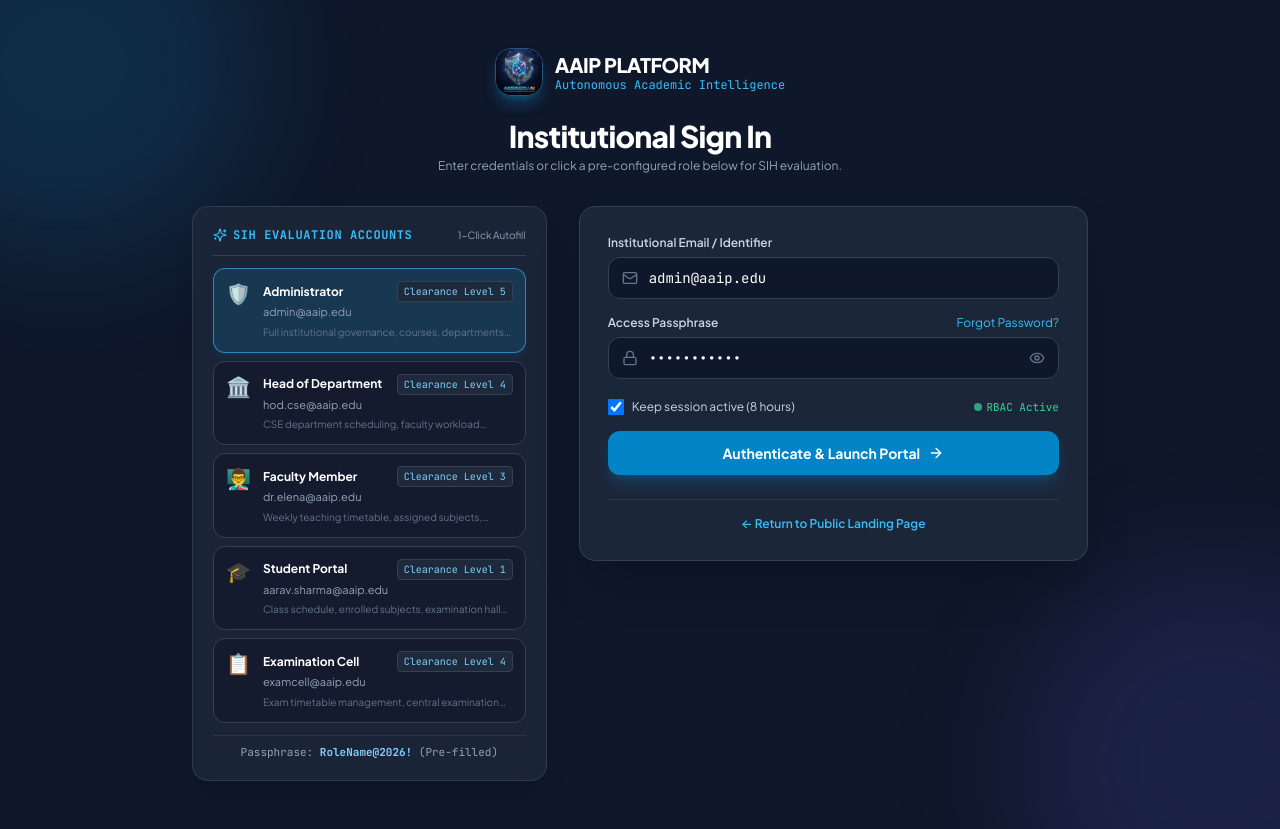
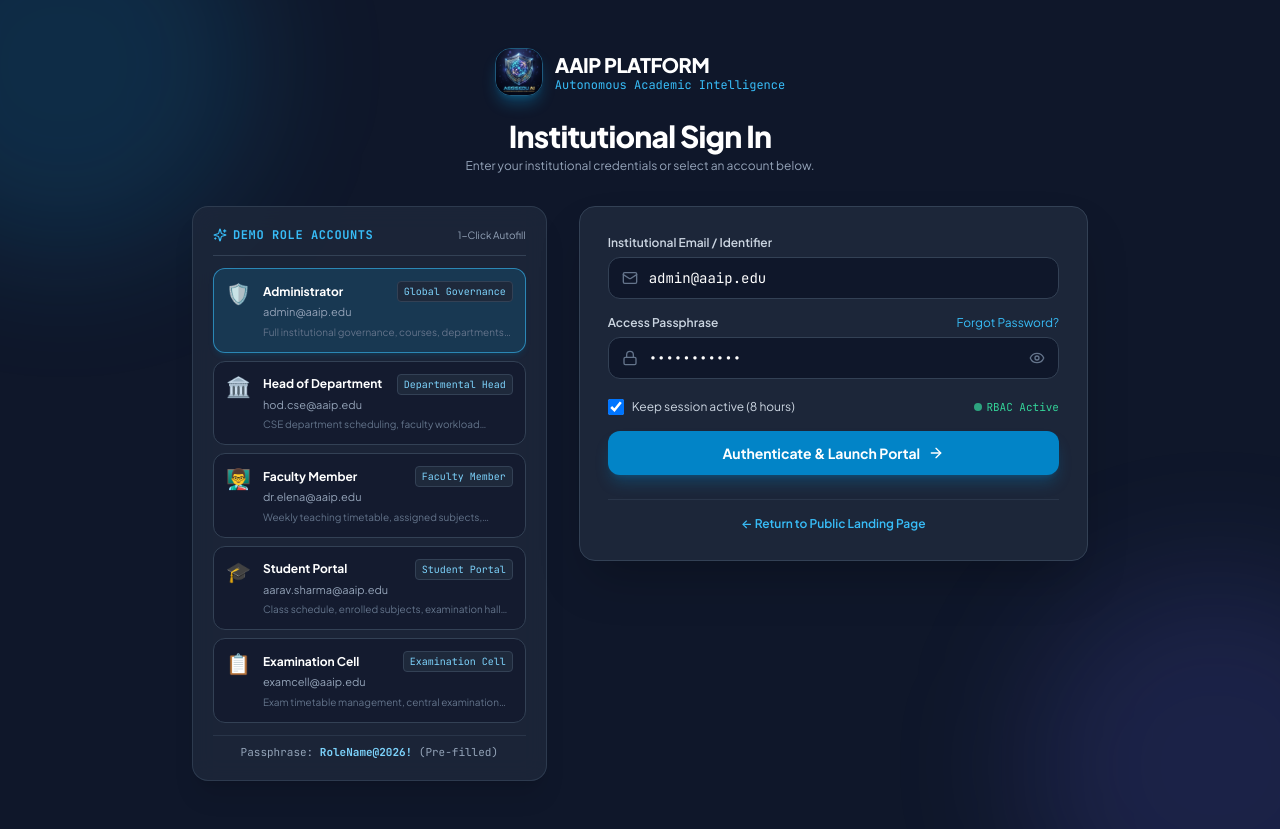
Before and after one commit to Rithika-1210/HackWave-project---Autonomous-Academic-Intelligence-Platform, a React (Vite) app: page /login in a window 1280 px wide. Built offline with nearby package versions, Linux system fonts and the light colour scheme.

Commit message:
Remove SIH, Stage 1, and Level 1-5 labels across the application

```diff
--- a/index.html
+++ b/index.html
@@ -5,7 +5,7 @@
     <link rel="icon" type="image/jpeg" href="/assets/logo.jpg" />
     <meta name="viewport" content="width=device-width, initial-scale=1.0" />
     <title>AAIP — Autonomous Academic Intelligence Platform</title>
-    <meta name="description" content="Smarter Scheduling. Intelligent Academic Operations. Stage 1 Foundation for SIH Problem Statement AG002." />
+    <meta name="description" content="Smarter Scheduling. Intelligent Academic Operations. Autonomous Academic Intelligence Platform." />
     <!-- Google Fonts -->
     <link rel="preconnect" href="https://fonts.googleapis.com" />
     <link rel="preconnect" href="https://fonts.gstatic.com" crossorigin />
--- a/src/components/layout/DashboardLayout.tsx
+++ b/src/components/layout/DashboardLayout.tsx
@@ -69,7 +69,7 @@ export const DashboardLayout: React.FC = () => {
           {/* Breadcrumb / Title */}
           <div className="flex items-center gap-3">
             <span className="text-xs font-semibold uppercase tracking-wider text-slate-400 font-mono">
-              AAIP STAGE 1
+              AAIP
             </span>
             <span className="text-slate-300">/</span>
             <span className="text-sm font-bold text-slate-800 capitalize">
@@ -80,7 +80,7 @@ export const DashboardLayout: React.FC = () => {
           {/* Right Toolbar */}
           <div className="flex items-center gap-4">
 
-            {/* Quick Demo Role Switcher for SIH Hackathon Evaluation */}
+            {/* Quick Demo Role Switcher */}
             <div className="relative">
               <button
                 type="button"
@@ -96,7 +96,7 @@ export const DashboardLayout: React.FC = () => {
               {roleSwitcherOpen && (
                 <div className="absolute right-0 mt-2 w-72 bg-white rounded-2xl shadow-2xl border border-slate-200 p-2 z-50 animate-in fade-in slide-in-from-top-2 duration-150">
                   <div className="px-3 py-2 border-b border-slate-100 text-[11px] font-bold text-slate-400 uppercase tracking-wider font-mono">
-                    SIH Demo Role Switcher
+                    Demo Role Switcher
                   </div>
                   <div className="space-y-1 mt-1">
                     {rolesList.map((r) => {
--- a/src/components/layout/Footer.tsx
+++ b/src/components/layout/Footer.tsx
@@ -15,7 +15,7 @@ export const Footer: React.FC = () => {
             Autonomous Academic Intelligence Platform — Virtual Academic Operations Manager built for colleges, universities, and polytechnics.
           </p>
           <div className="text-xs font-mono text-sky-400">
-            SIH Problem Statement: AG002 — Agentic & Generative AI
+            Autonomous Academic Operations & Intelligent Scheduling
           </div>
         </div>
 
@@ -33,18 +33,18 @@ export const Footer: React.FC = () => {
         <div>
           <h4 className="text-sm font-bold text-white uppercase tracking-wider mb-3">Institutional Roles</h4>
           <ul className="space-y-2 text-sm">
-            <li><span className="hover:text-slate-200">Administrator (Level 5)</span></li>
-            <li><span className="hover:text-slate-200">Head of Department (Level 4)</span></li>
-            <li><span className="hover:text-slate-200">Faculty Member (Level 3)</span></li>
-            <li><span className="hover:text-slate-200">Student Portal (Level 1)</span></li>
-            <li><span className="hover:text-slate-200">Examination Cell (Level 4)</span></li>
+            <li><span className="hover:text-slate-200">Administrator</span></li>
+            <li><span className="hover:text-slate-200">Head of Department</span></li>
+            <li><span className="hover:text-slate-200">Faculty Member</span></li>
+            <li><span className="hover:text-slate-200">Student Portal</span></li>
+            <li><span className="hover:text-slate-200">Examination Cell</span></li>
           </ul>
         </div>
       </div>
 
       <div className="max-w-7xl mx-auto pt-6 border-t border-slate-800 text-xs text-slate-500 flex flex-col sm:flex-row justify-between items-center gap-4">
         <span>&copy; {new Date().getFullYear()} AAIP Autonomous Academic Intelligence Platform. All rights reserved.</span>
-        <span className="font-mono text-[11px] text-slate-400">Stage 1 Architecture Complete • Ready for Stage 2 Multi-Agent AI</span>
+        <span className="font-mono text-[11px] text-slate-400">Autonomous Academic Operations Platform</span>
       </div>
     </footer>
   );
--- a/src/components/layout/Navbar.tsx
+++ b/src/components/layout/Navbar.tsx
@@ -30,8 +30,8 @@ export const Navbar: React.FC = () => {
               <img src="/assets/logo.jpg" alt="AAIP Logo" className="w-full h-full object-cover" />
             </div>
             <div className="flex flex-col">
-              <span className="font-extrabold text-slate-900 tracking-tight text-lg leading-tight flex items-center gap-1.5">
-                AAIP <span className="text-xs px-2 py-0.5 rounded-full bg-sky-100 text-sky-700 font-semibold border border-sky-200">Stage 1</span>
+              <span className="font-extrabold text-slate-900 tracking-tight text-lg leading-tight">
+                AAIP
               </span>
               <span className="text-xs text-slate-500 font-medium">Autonomous Academic Intelligence</span>
             </div>
--- a/src/pages/admin/AdminDashboard.tsx
+++ b/src/pages/admin/AdminDashboard.tsx
@@ -54,7 +54,7 @@ export const AdminDashboard: React.FC = () => {
         <div className="relative z-10 max-w-2xl space-y-2">
           <div className="inline-flex items-center gap-2 px-3 py-1 rounded-full bg-sky-500/20 border border-sky-400/30 text-sky-300 text-xs font-semibold">
             <ShieldCheck className="w-3.5 h-3.5" />
-            <span>Administrator Portal • Clearance Level 5</span>
+            <span>Administrator Operations Portal</span>
           </div>
           <h1 className="text-2xl md:text-3xl font-extrabold tracking-tight">
             Institutional Operations Command Center
--- a/src/pages/auth/LoginPage.tsx
+++ b/src/pages/auth/LoginPage.tsx
@@ -37,7 +37,7 @@ export const LoginPage: React.FC = () => {
       email: 'admin@aaip.edu',
       pass: 'Admin@2026!',
       icon: '🛡️',
-      badge: 'Clearance Level 5',
+      badge: 'Global Governance',
       desc: 'Full institutional governance, courses, departments, classrooms, audit logs',
     },
     {
@@ -46,7 +46,7 @@ export const LoginPage: React.FC = () => {
       email: 'hod.cse@aaip.edu',
       pass: 'Hod@2026!',
       icon: '🏛️',
-      badge: 'Clearance Level 4',
+      badge: 'Departmental Head',
       desc: 'CSE department scheduling, faculty workload approvals, subject matrix',
     },
     {
@@ -55,7 +55,7 @@ export const LoginPage: React.FC = () => {
       email: 'dr.elena@aaip.edu',
       pass: 'Faculty@2026!',
       icon: '👨‍🏫',
-      badge: 'Clearance Level 3',
+      badge: 'Faculty Member',
       desc: 'Weekly teaching timetable, assigned subjects, workload distribution',
     },
     {
@@ -64,7 +64,7 @@ export const LoginPage: React.FC = () => {
       email: 'aarav.sharma@aaip.edu',
       pass: 'Student@2026!',
       icon: '🎓',
-      badge: 'Clearance Level 1',
+      badge: 'Student Portal',
       desc: 'Class schedule, enrolled subjects, examination hall ticket seating',
     },
     {
@@ -73,7 +73,7 @@ export const LoginPage: React.FC = () => {
       email: 'examcell@aaip.edu',
       pass: 'ExamCell@2026!',
       icon: '📋',
-      badge: 'Clearance Level 4',
+      badge: 'Examination Cell',
       desc: 'Exam timetable management, central examination halls, task checklists',
     },
   ];
@@ -135,19 +135,19 @@ export const LoginPage: React.FC = () => {
           Institutional Sign In
         </h2>
         <p className="mt-1 text-xs text-slate-400">
-          Enter credentials or click a pre-configured role below for SIH evaluation.
+          Enter your institutional credentials or select an account below.
         </p>
       </div>
 
       <div className="sm:mx-auto sm:w-full sm:max-w-4xl relative z-10">
         <div className="grid grid-cols-1 lg:grid-cols-12 gap-8 items-start">
 
-          {/* LEFT: DEMO CREDENTIALS PANEL FOR SIH EVALUATION (5 Cols) */}
+          {/* LEFT: DEMO CREDENTIALS PANEL (5 Cols) */}
           <div className="lg:col-span-5 bg-slate-800/80 backdrop-blur-md rounded-2xl p-5 border border-slate-700/80 shadow-xl space-y-3">
             <div className="flex items-center justify-between pb-3 border-b border-slate-700">
               <span className="text-xs font-bold uppercase tracking-wider text-sky-400 font-mono flex items-center gap-1.5">
                 <Sparkles className="w-3.5 h-3.5" />
-                SIH Evaluation Accounts
+                Demo Role Accounts
               </span>
               <span className="text-[10px] text-slate-400">1-Click Autofill</span>
             </div>
--- a/src/pages/examination/ExamCellDashboard.tsx
+++ b/src/pages/examination/ExamCellDashboard.tsx
@@ -44,7 +44,7 @@ export const ExamCellDashboard: React.FC = () => {
       <div className="bg-gradient-to-r from-slate-900 via-purple-950 to-slate-900 rounded-3xl p-6 md:p-8 text-white shadow-xl flex flex-col md:flex-row justify-between items-start md:items-center gap-4">
         <div className="space-y-2">
           <div className="inline-flex items-center gap-2 px-3 py-1 rounded-full bg-purple-500/20 border border-purple-400/30 text-purple-300 text-xs font-semibold">
-            <span>Central Examination Cell Operations • Level 4</span>
+            <span>Central Examination Cell Operations</span>
           </div>
           <h1 className="text-2xl md:text-3xl font-extrabold tracking-tight">
             Examination Coordination & Seating Center
--- a/src/pages/faculty/FacultyDashboard.tsx
+++ b/src/pages/faculty/FacultyDashboard.tsx
@@ -42,7 +42,7 @@ export const FacultyDashboard: React.FC = () => {
       <div className="bg-gradient-to-r from-slate-900 via-sky-950 to-slate-900 rounded-3xl p-6 md:p-8 text-white shadow-xl flex flex-col md:flex-row justify-between items-start md:items-center gap-4">
         <div className="space-y-2">
           <div className="inline-flex items-center gap-2 px-3 py-1 rounded-full bg-sky-500/20 border border-sky-400/30 text-sky-300 text-xs font-semibold">
-            <span>Faculty Instruction Portal • Level 3</span>
+            <span>Faculty Instruction Portal</span>
           </div>
           <h1 className="text-2xl md:text-3xl font-extrabold tracking-tight">
             {stats.faculty_name}
```
Also changed, not shown: src/pages/admin/UserManagement.tsx (+5 -5 lines), src/pages/landing/LandingPage.tsx (+2 -20 lines), 2 other files (tests, documents, lock files or other folders).
